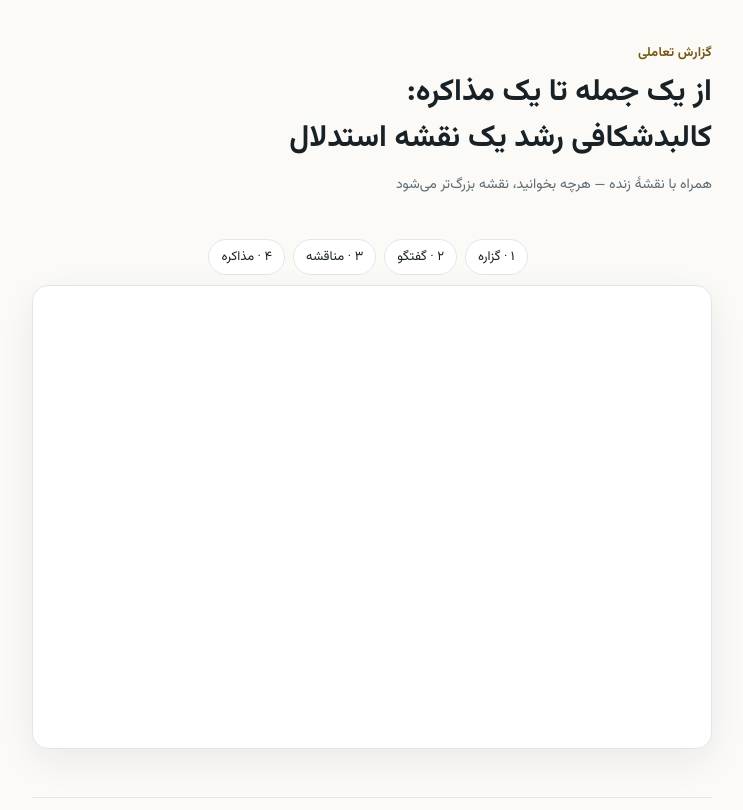
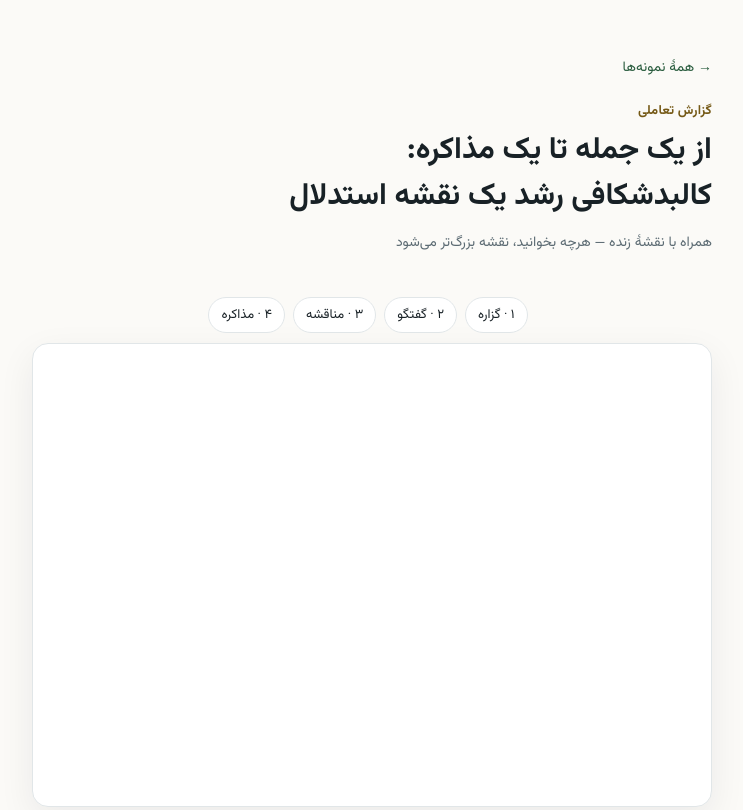
Before and after one commit to eledah/parto, a website built with Vite: page docs/examples/08-growing-article/index.html in a window 1280 px wide. Shown: the top 810 px of the page, without its empty margins (268-1011 px from the left). Built offline with nearby package versions, Linux system fonts and the light colour scheme.

Commit message:
Add back-to-index link on example pages 05-08
Pages 05-08 were missing the 'All examples' back link that 01-04 have.
Example 08 uses RTL-appropriate text and arrow direction.

```diff
--- a/docs/examples/08-growing-article/index.html
+++ b/docs/examples/08-growing-article/index.html
@@ -126,6 +126,17 @@
         color: #45535a;
         font-size: 15px;
       }
+      .back {
+        font-size: 14px;
+        margin-bottom: 16px;
+      }
+      .back a {
+        color: #285b3d;
+        text-decoration: none;
+      }
+      .back a:hover {
+        text-decoration: underline;
+      }
       .note {
         margin-top: 40px;
         padding: 16px 20px;
@@ -140,6 +151,7 @@
   </head>
   <body>
     <div class="wrap">
+      <p class="back"><a href="../../">&#8594; همهٔ نمونه‌ها</a></p>
       <header>
         <div class="kicker">گزارش تعاملی</div>
         <h1>از یک جمله تا یک مذاکره:<br />کالبدشکافی رشد یک نقشه استدلال</h1>
```
Also changed, not shown: docs/examples/05-deep-map/index.html (+12 -0 lines), docs/examples/06-arc-labels/index.html (+12 -0 lines), docs/examples/07-icicle-export/index.html (+12 -0 lines), examples/08-growing-article/index.html (+12 -0 lines).
